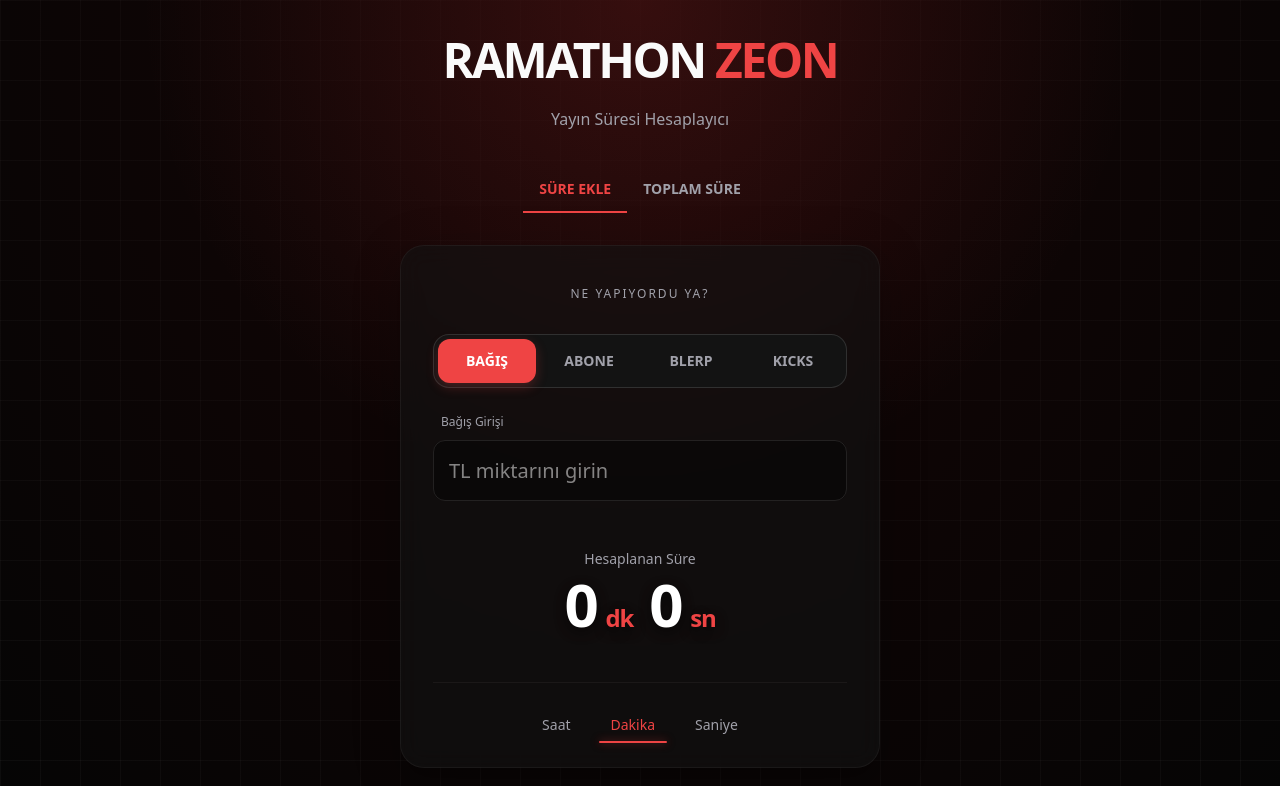
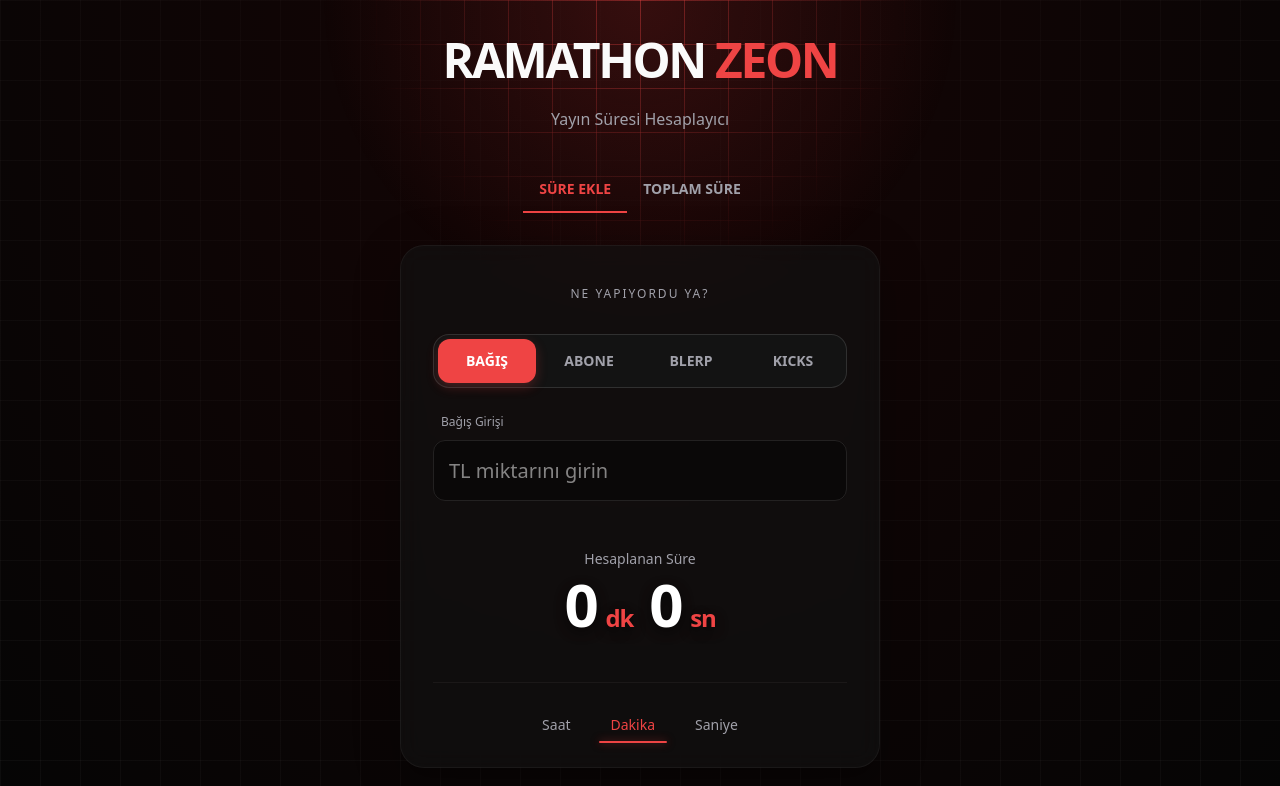
Before and after one commit to mrMertcanY/ramathon-zeon-calculator, a React (Vite) app: page / in a window 1280 px wide. Shown: the top 786 px of the page. Built offline with nearby package versions, Linux system fonts and the light colour scheme.

Commit message:
theme update

```diff
--- a/src/App.jsx
+++ b/src/App.jsx
@@ -12,6 +12,7 @@ import theme from './theme';
 
 function App() {
   const [tabIndex, setTabIndex] = useState(0);
+  const [mousePos, setMousePos] = useState({ x: typeof window !== 'undefined' ? window.innerWidth / 2 : 0, y: 0 });
 
   const handleTabChange = (event, newValue) => {
     setTabIndex(newValue);
@@ -23,8 +24,15 @@ function App() {
         document.activeElement.blur();
       }
     };
+    const handleMouseMove = (e) => {
+      setMousePos({ x: e.clientX, y: e.clientY });
+    };
     document.addEventListener("wheel", handleWheel, { passive: false });
-    return () => document.removeEventListener("wheel", handleWheel);
+    window.addEventListener("mousemove", handleMouseMove);
+    return () => {
+      document.removeEventListener("wheel", handleWheel);
+      window.removeEventListener("mousemove", handleMouseMove);
+    };
   }, []);
 
   return (
@@ -42,15 +50,35 @@ function App() {
           overflow: 'hidden',
           '&::before': {
             content: '""',
-            position: 'absolute',
+            position: 'fixed',
             top: 0,
-            left: '50%',
-            transform: 'translateX(-50%)',
-            width: '100%',
-            maxWidth: '1200px',
-            height: '100%',
-            background: 'radial-gradient(circle at 50% 0%, rgba(239, 68, 68, 0.15) 0%, transparent 50%)',
+            left: 0,
+            width: '100vw',
+            height: '100vh',
+            background: `radial-gradient(800px circle at ${mousePos.x}px ${mousePos.y}px, rgba(239, 68, 68, 0.15), transparent 40%)`,
             pointerEvents: 'none',
+            zIndex: 0,
+            transition: 'background 0.1s ease',
+          },
+          '&::after': {
+            content: '""',
+            position: 'fixed',
+            top: 0,
+            left: 0,
+            width: '100vw',
+            height: '100vh',
+            backgroundImage: `
+              linear-gradient(rgba(239, 68, 68, 0.4) 1px, transparent 1px),
+              linear-gradient(90deg, rgba(239, 68, 68, 0.4) 1px, transparent 1px)
+            `,
+            backgroundSize: '40px 40px',
+            maskImage: `radial-gradient(250px circle at ${mousePos.x}px ${mousePos.y}px, black, transparent 100%)`,
+            WebkitMaskImage: `radial-gradient(250px circle at ${mousePos.x}px ${mousePos.y}px, black, transparent 100%)`,
+            pointerEvents: 'none',
+            zIndex: 0,
+            // Create the 3D pop effect
+            transform: `scale(1.1)`,
+            transformOrigin: `${mousePos.x}px ${mousePos.y}px`,
           }
         }}
       >
--- a/src/index.css
+++ b/src/index.css
@@ -16,6 +16,15 @@
   --color-accent-secondary: var(--color-accent-secondary);
 }
 
+::selection {
+  background-color: rgba(239, 68, 68, 0.4);
+  color: white;
+}
+::-moz-selection {
+  background-color: rgba(239, 68, 68, 0.4);
+  color: white;
+}
+
 body {
   background-color: var(--color-primary);
   background-image:
```
